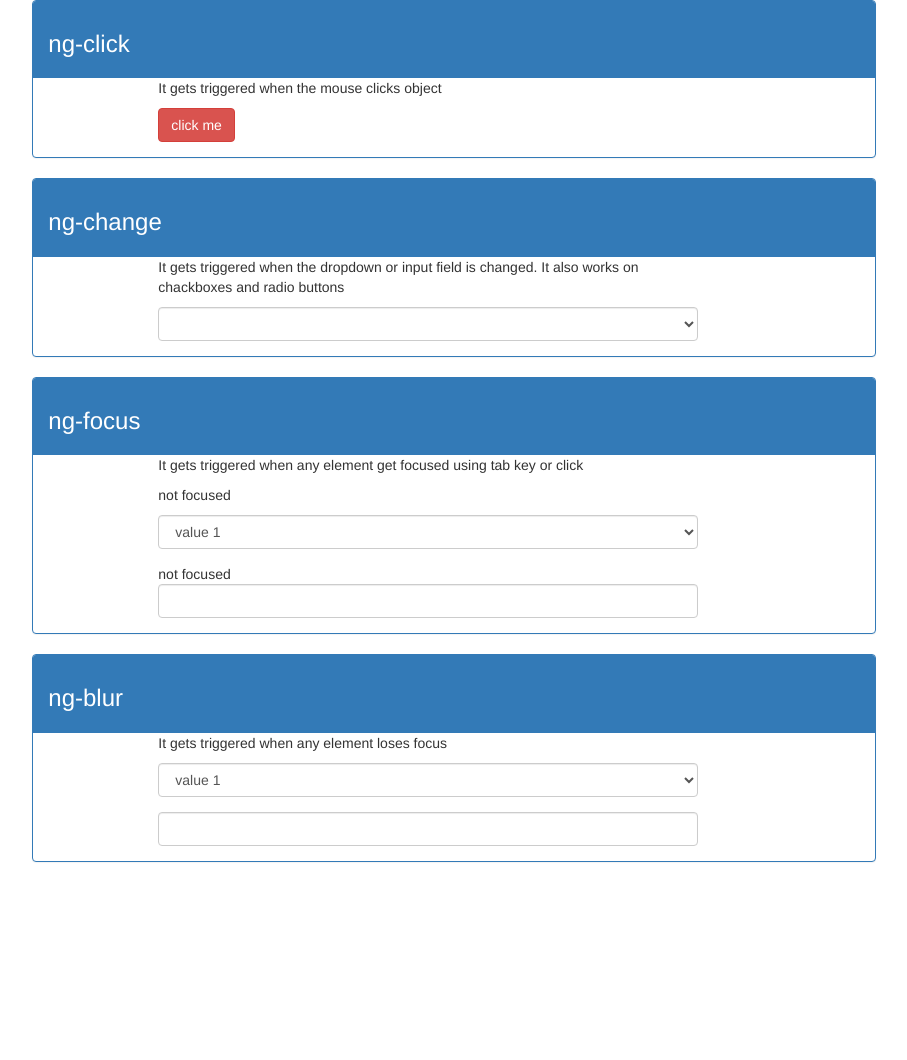
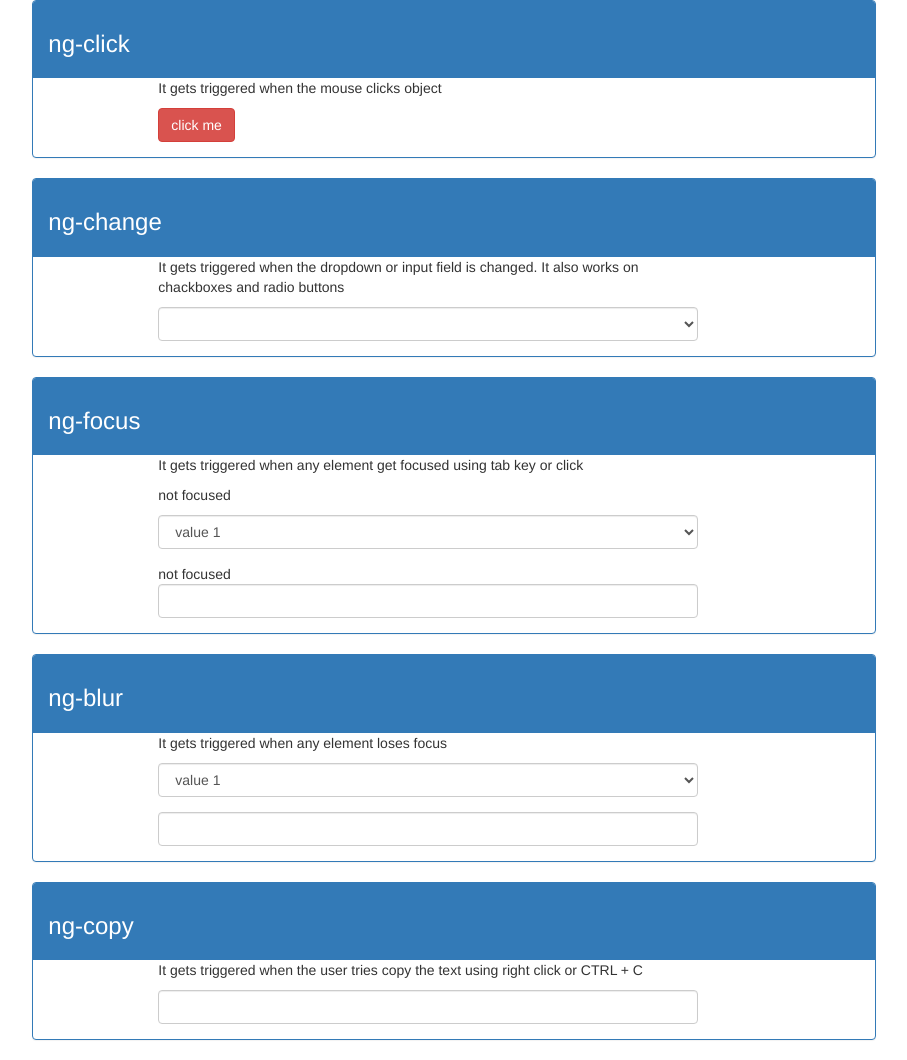
Before and after one commit to WashingtonSouza/-AngularJS-Studies, a plain HTML site: page documentation/index.html in a window 1280 px wide. Shown: the top 1060 px of the page, without its empty margins (186-1093 px from the left). Before the commit the page ends 882 px from the top, so only its background shows below. Drawn offline with nearby package versions, Linux system fonts and the light colour scheme.

Commit message:
Implementation ng-copy

```diff
--- a/documentation/index.html
+++ b/documentation/index.html
@@ -91,6 +91,20 @@
                     </form>
                 </div>
             </div>
+
+            <!--ng-copy-->
+            <div class="panel panel-primary">
+                <div class="panel-heading"><h3>ng-copy</h3></div>
+                <div class="container">
+                    <form>
+                        <div class="col-md-6 col-md-offset-1 mb-1 form-group">
+                            <p>It gets triggered when the user tries copy the text using right click or CTRL + C</p>
+                            <input type="text" class="form-control" ng-copy="showAlert('ng-copy')"/>
+                        </div>
+                    </form>
+                </div>
+            </div>
+
         </div>
     </div>
 
```
